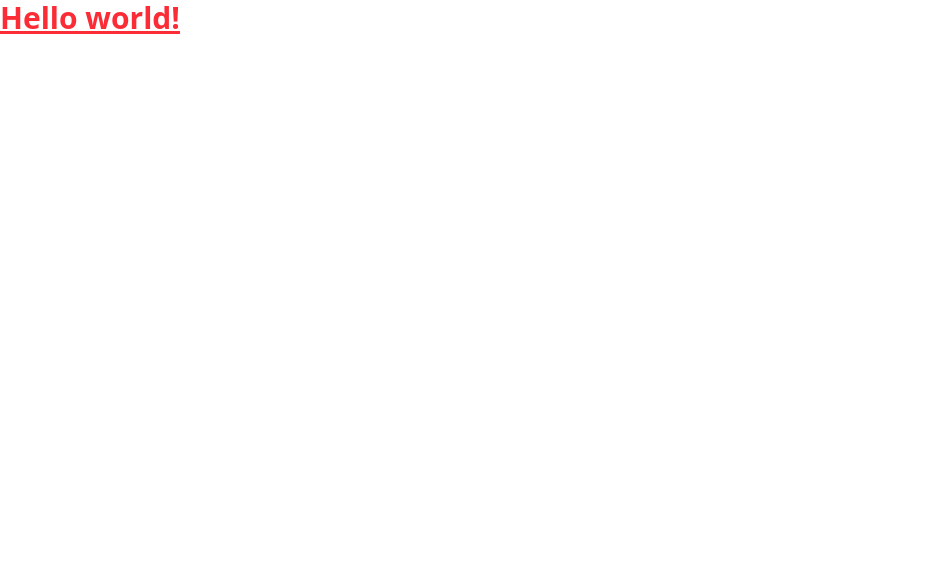
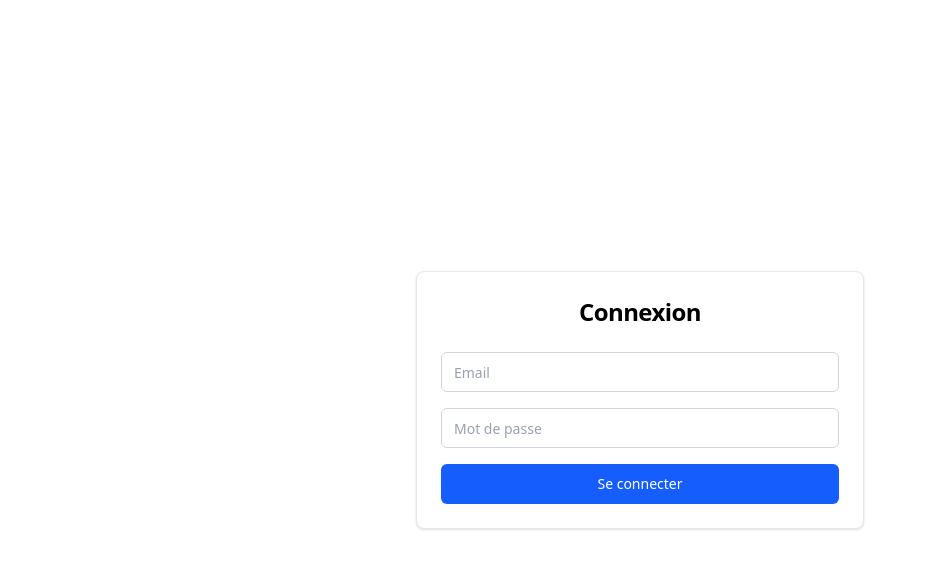
Before and after one commit to Miumiu27/test-candidat, a React (Vite) app in the folder frontend/: page / in a window 1280 px wide. Shown: the top 568 px of the page, without its empty margins (0-927 px from the left). Built offline with nearby package versions, Linux system fonts and the light colour scheme; no server answers.

Commit message:
feat: integrate auth functionnality in react

```diff
--- a/frontend/src/App.tsx
+++ b/frontend/src/App.tsx
@@ -1,14 +1,46 @@
-import './App.css'
+import { useState } from "react";
+import { Button } from "./components/ui/button";
 
-function App() {
+import LoginForm from "./components/LoginForm";
+import api from "./api/api";
+
+const App: React.FC = () => {
+  const [token, setToken] = useState<string | null>(
+    localStorage.getItem("accessToken")
+  );
+
+  const handleLogin = async (email: string, password: string) => {
+    try {
+      const response = await api.post("/api/auth/login", { email, password });
+      setToken(response.data.accessToken);
+      localStorage.setItem("accessToken", response.data.accessToken);
+      localStorage.setItem("refreshToken", response.data.refreshToken);
+    } catch (error) {
+      console.error("Erreur de connexion", error);
+      alert("Identifiants invalides");
+    }
+  };
+
+  const handleLogout = () => {
+    setToken(null);
+    localStorage.removeItem("accessToken");
+    localStorage.removeItem("refreshToken");
+  };
+
+  if (!token) {
+    return <LoginForm onLogin={handleLogin} />;
+  }
 
   return (
-    <>
-       <h1 className="text-3xl font-bold underline text-red-500">
-    Hello world!
-  </h1>
-    </>
-  )
-}
+    <div className="max-w-3xl mx-auto p-4 sm:p-6">
+      <header className="flex justify-between items-center mb-6">
+        <h1 className="text-2xl font-bold sm:text-3xl">Todo App</h1>
+        <Button variant="destructive" onClick={handleLogout}>
+          Déconnexion
+        </Button>
+      </header>
+    </div>
+  );
+};
 
-export default App
+export default App;
--- /dev/null
+++ b/frontend/src/components/LoginForm.tsx
@@ -0,0 +1,57 @@
+import { FormEvent, useState } from 'react';
+import { Button } from './ui/button';
+import { Input } from './ui/input';
+import { Card, CardContent, CardHeader, CardTitle } from './ui/card';
+
+interface LoginFormProps {
+  onLogin: (email: string, password: string) => Promise<void>;
+}
+
+const LoginForm: React.FC<LoginFormProps> = ({ onLogin }) => {
+  const [email, setEmail] = useState('');
+  const [password, setPassword] = useState('');
+
+  const handleSubmit = async (e: FormEvent<HTMLFormElement>) => {
+    e.preventDefault();
+    await onLogin(email, password);
+    setEmail('');
+    setPassword('');
+  };
+
+  return (
+    <div className="min-h-screen flex items-center justify-center p-4">
+      <Card className="w-full max-w-md">
+        <CardHeader>
+          <CardTitle className="text-2xl text-center">Connexion</CardTitle>
+        </CardHeader>
+        <CardContent>
+          <form onSubmit={handleSubmit} className="space-y-4">
+            <div className="space-y-2">
+              <Input
+                type="email"
+                value={email}
+                onChange={(e) => setEmail(e.target.value)}
+                placeholder="Email"
+                required
+              />
+            </div>
+            <div className="space-y-2">
+              <Input
+                type="password"
+                value={password}
+                onChange={(e) => setPassword(e.target.value)}
+                placeholder="Mot de passe"
+                required
+              />
+            </div>
+            <Button type="submit" className="w-full">
+              Se connecter
+            </Button>
+          </form>
+        </CardContent>
+      </Card>
+    </div>
+  );
+};
+
+export default LoginForm;
--- /dev/null
+++ b/frontend/src/types/index.ts
@@ -0,0 +1,6 @@
+export interface Task {
+    id: number;
+    title: string;
+    description?: string;
+    isDone: boolean;
+  }
```
